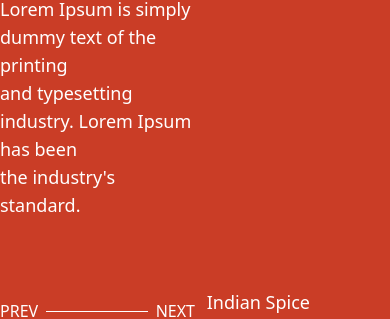
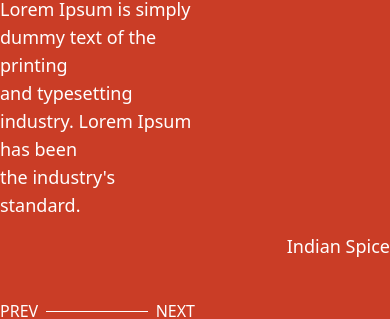
Before and after one commit to SwiftrutDhvani/Alpha-Exports, a plain HTML site: page index.html in a window 390 px wide. Shown: the part 530-849 px from the top of the page. Drawn offline with nearby package versions, Linux system fonts and the light colour scheme.

Commit message:
responsive errors not solve

```diff
--- a/index.html
+++ b/index.html
@@ -101,7 +101,7 @@
               class="rounded-l-full ms-28"
             />
             <!-- <img src="assets/images/cinnamonImg.png" alt="" width="90px" height="90px" class="rounded-full"> -->
-            <p class="absolute bottom-2 right-20 text-white text-lg">
+            <p class="absolute bottom-16 lg:bottom-2 lg:right-20 right-0 text-lg text-white">
               Indian Spice
             </p>
           </div>
```
